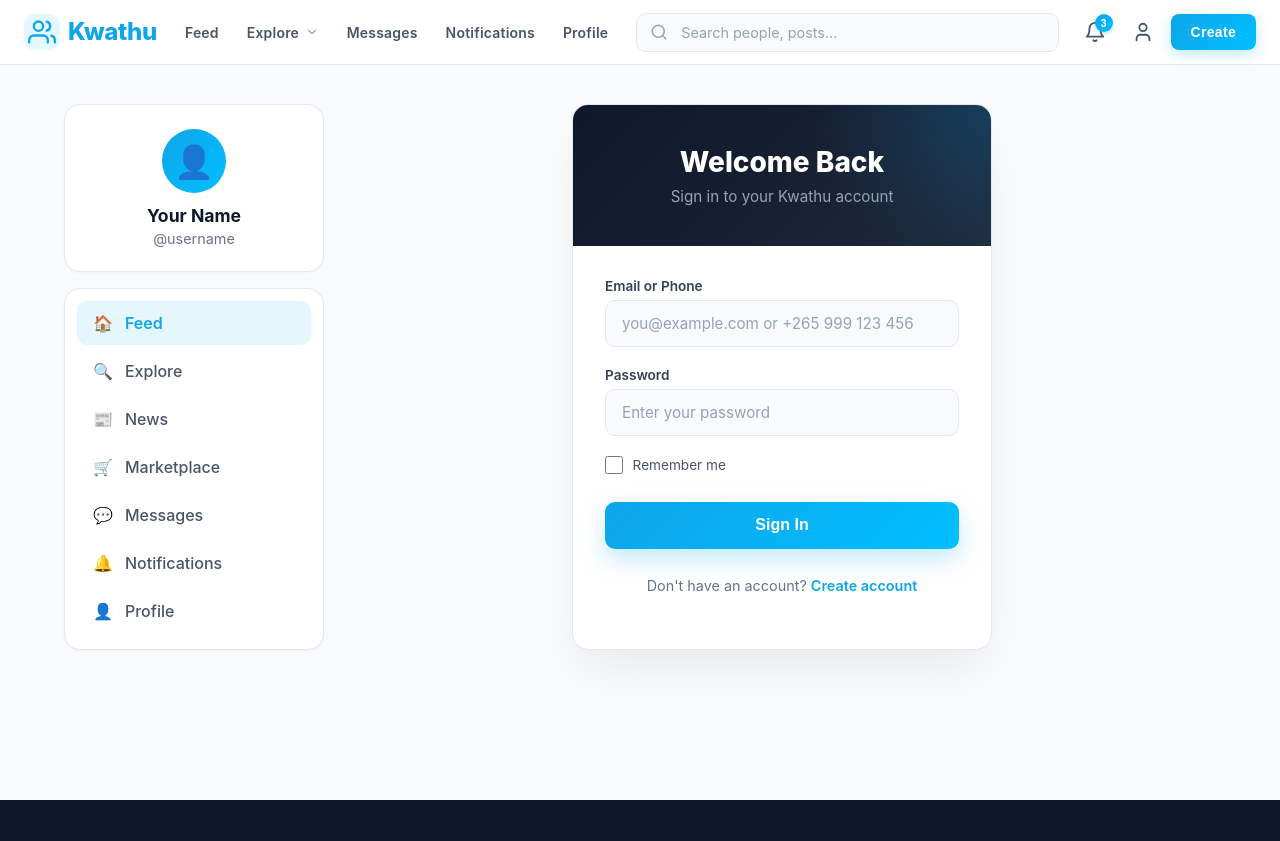
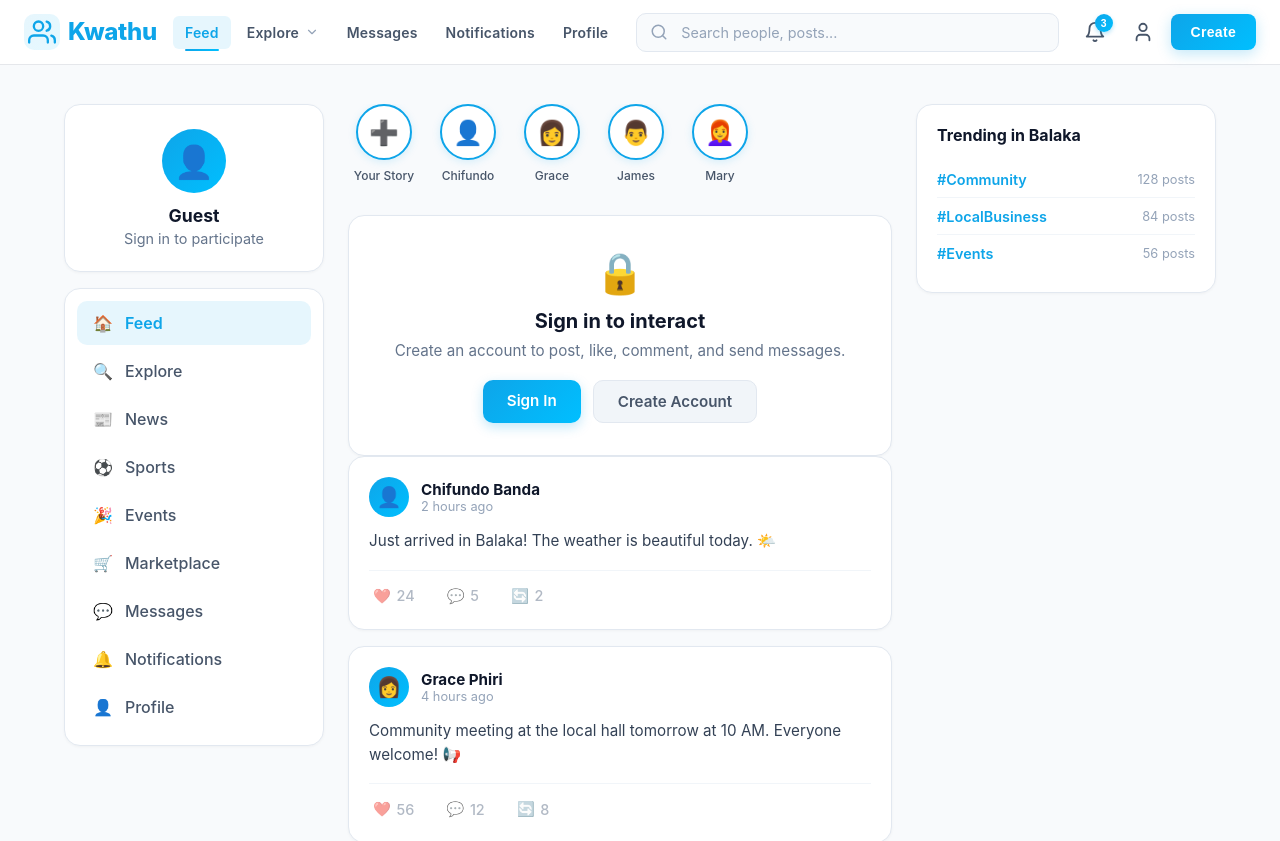
Before and after one commit to Software-Engneer/Nsika_Wa_Balaka, a React (Create React App) app: page / in a window 1280 px wide. Before the commit this address led to /login. Shown: the top 841 px of the page. Built offline with nearby package versions, Linux system fonts and the light colour scheme.

Commit message:
modifying files

```diff
--- a/src/App.js
+++ b/src/App.js
@@ -1,6 +1,6 @@
 import React from 'react';
-import { BrowserRouter as Router, Route, Routes, Navigate } from 'react-router-dom';
-import { AuthProvider, useAuth } from './context/AuthContext';
+import { BrowserRouter as Router, Route, Routes } from 'react-router-dom';
+import { AuthProvider } from './context/AuthContext';
 import Header from './components/pages/Header';
 import Footer from './components/pages/Footer';
 import Home from './components/pages/Home';
@@ -13,40 +13,22 @@ import SignIn from './components/pages/SignIn';
 import SignOut from './components/pages/SignOut';
 import './App.css';
 
-function ProtectedRoute({ children }) {
-  const { user, loading } = useAuth();
-
-  if (loading) {
-    return (
-      <div style={{ display: 'flex', justifyContent: 'center', alignItems: 'center', minHeight: '60vh', fontSize: '1.1rem', color: '#64748b' }}>
-        Loading...
-      </div>
-    );
-  }
-
-  if (!user) {
-    return <Navigate to="/login" replace />;
-  }
-
-  return children;
-}
-
 function App() {
   return (
     <Router>
       <AuthProvider>
         <Header />
         <Routes>
-          <Route path="/" element={<ProtectedRoute><Home /></ProtectedRoute>} />
-          <Route path="/explore" element={<ProtectedRoute><Home /></ProtectedRoute>} />
+          <Route path="/" element={<Home />} />
+          <Route path="/explore" element={<Home />} />
           <Route path="/news" element={<News />} />
           <Route path="/sports" element={<Sports />} />
           <Route path="/events" element={<Events />} />
           <Route path="/categories" element={<Categories />} />
-          <Route path="/messages" element={<ProtectedRoute><Home /></ProtectedRoute>} />
-          <Route path="/notifications" element={<ProtectedRoute><Home /></ProtectedRoute>} />
-          <Route path="/profile" element={<ProtectedRoute><Home /></ProtectedRoute>} />
-          <Route path="/create" element={<ProtectedRoute><Home /></ProtectedRoute>} />
+          <Route path="/messages" element={<Home />} />
+          <Route path="/notifications" element={<Home />} />
+          <Route path="/profile" element={<Home />} />
+          <Route path="/create" element={<Home />} />
           <Route path="/register" element={<SignUp />} />
           <Route path="/login" element={<SignIn />} />
           <Route path="/logout" element={<SignOut />} />
--- a/src/components/pages/Home.js
+++ b/src/components/pages/Home.js
@@ -1,4 +1,5 @@
 import React, { useState, useEffect, useRef } from 'react';
+import { useAuth } from '../../context/AuthContext';
 import styles from '../styles/Home.module.css';
 
 const defaultPosts = [
@@ -43,6 +44,7 @@ const stories = [
 ];
 
 function Home() {
+  const { user } = useAuth();
   const [posts, setPosts] = useState(() => {
     const saved = localStorage.getItem('kwathu_posts');
     return saved ? JSON.parse(saved) : defaultPosts;
@@ -65,11 +67,12 @@ function Home() {
   }, [likedPosts]);
 
   const handlePost = () => {
+    if (!user) return;
     const text = postContent.trim();
     if (!text) return;
     const newPost = {
       id: nextId.current,
-      author: 'Your Name',
+      author: user.fullName,
       avatar: '👤',
       time: 'Just now',
       content: text,
@@ -83,6 +86,7 @@ function Home() {
   };
 
   const handleLike = (id) => {
+    if (!user) return;
     setPosts((prev) =>
       prev.map((p) =>
         p.id === id
@@ -102,8 +106,8 @@ function Home() {
           <div className={styles.userCard}>
             <div className={styles.userAvatar}>👤</div>
             <div className={styles.userInfo}>
-              <h3 className={styles.userName}>Your Name</h3>
-              <p className={styles.userHandle}>@username</p>
+              <h3 className={styles.userName}>{user ? user.fullName : 'Guest'}</h3>
+              <p className={styles.userHandle}>{user ? user.email : 'Sign in to participate'}</p>
             </div>
           </div>
           <nav className={styles.sidebarNav}>
@@ -147,6 +151,7 @@ function Home() {
             ))}
           </div>
 
+          {user ? (
             <div className={styles.createPost}>
               <div className={styles.createAvatar}>👤</div>
               <div className={styles.createInputWrapper}>
@@ -162,6 +167,17 @@ function Home() {
                 </div>
               </div>
             </div>
+          ) : (
+            <div className={styles.loginPrompt}>
+              <div className={styles.loginPromptIcon}>🔒</div>
+              <h3 className={styles.loginPromptTitle}>Sign in to interact</h3>
+              <p className={styles.loginPromptText}>Create an account to post, like, comment, and send messages.</p>
+              <div className={styles.loginPromptActions}>
+                <a href="/login" className={styles.loginPromptBtn}>Sign In</a>
+                <a href="/register" className={styles.loginPromptBtnSecondary}>Create Account</a>
+              </div>
+            </div>
+          )}
 
           <div className={styles.feed}>
             {posts.map((post) => (
@@ -175,13 +191,23 @@ function Home() {
                 </div>
                 <p className={styles.postContent}>{post.content}</p>
                 <div className={styles.postActions}>
-                  <button className={styles.postAction} onClick={() => handleLike(post.id)}>
+                  <button
+                    className={`${styles.postAction} ${!user ? styles.postActionDisabled : ''}`}
+                    onClick={() => handleLike(post.id)}
+                    title={!user ? 'Sign in to like' : ''}
+                  >
                     <span>❤️</span> {post.likes}
                   </button>
-                  <button className={styles.postAction}>
+                  <button
+                    className={`${styles.postAction} ${!user ? styles.postActionDisabled : ''}`}
+                    title={!user ? 'Sign in to comment' : ''}
+                  >
                     <span>💬</span> {post.comments}
                   </button>
-                  <button className={styles.postAction}>
+                  <button
+                    className={`${styles.postAction} ${!user ? styles.postActionDisabled : ''}`}
+                    title={!user ? 'Sign in to share' : ''}
+                  >
                     <span>🔄</span> {post.shares}
                   </button>
                 </div>
--- a/src/components/styles/Home.module.css
+++ b/src/components/styles/Home.module.css
@@ -339,6 +339,83 @@
   color: #94a3b8;
 }
 
+.loginPrompt {
+  background: #ffffff;
+  border-radius: 16px;
+  border: 1px solid #e2e8f0;
+  padding: 2rem;
+  text-align: center;
+  box-shadow: 0 1px 3px rgba(0, 0, 0, 0.04);
+}
+
+.loginPromptIcon {
+  font-size: 2.5rem;
+  margin-bottom: 0.75rem;
+}
+
+.loginPromptTitle {
+  font-size: 1.25rem;
+  font-weight: 700;
+  color: #0f172a;
+  margin: 0 0 0.5rem;
+}
+
+.loginPromptText {
+  font-size: 0.95rem;
+  color: #64748b;
+  margin: 0 0 1.25rem;
+}
+
+.loginPromptActions {
+  display: flex;
+  gap: 0.75rem;
+  justify-content: center;
+}
+
+.loginPromptBtn {
+  padding: 0.7rem 1.5rem;
+  background: linear-gradient(135deg, #0ea5e9 0%, #00bfff 100%);
+  color: #ffffff;
+  border: none;
+  border-radius: 10px;
+  font-weight: 600;
+  font-size: 0.95rem;
+  text-decoration: none;
+  transition: all 0.2s ease;
+  box-shadow: 0 4px 12px rgba(14, 165, 233, 0.25);
+}
+
+.loginPromptBtn:hover {
+  transform: translateY(-2px);
+  box-shadow: 0 8px 20px rgba(14, 165, 233, 0.35);
+}
+
+.loginPromptBtnSecondary {
+  padding: 0.7rem 1.5rem;
+  background: #f1f5f9;
+  color: #475569;
+  border: 1px solid #e2e8f0;
+  border-radius: 10px;
+  font-weight: 600;
+  font-size: 0.95rem;
+  text-decoration: none;
+  transition: all 0.2s ease;
+}
+
+.loginPromptBtnSecondary:hover {
+  background: #e2e8f0;
+  color: #0f172a;
+}
+
+.postActionDisabled {
+  opacity: 0.5;
+  cursor: not-allowed;
+}
+
+.postActionDisabled:hover {
+  opacity: 0.5;
+}
+
 @media (max-width: 1024px) {
   .container {
     grid-template-columns: 200px 1fr;
```
Lines whose indentation alone changed are shown as unchanged.
